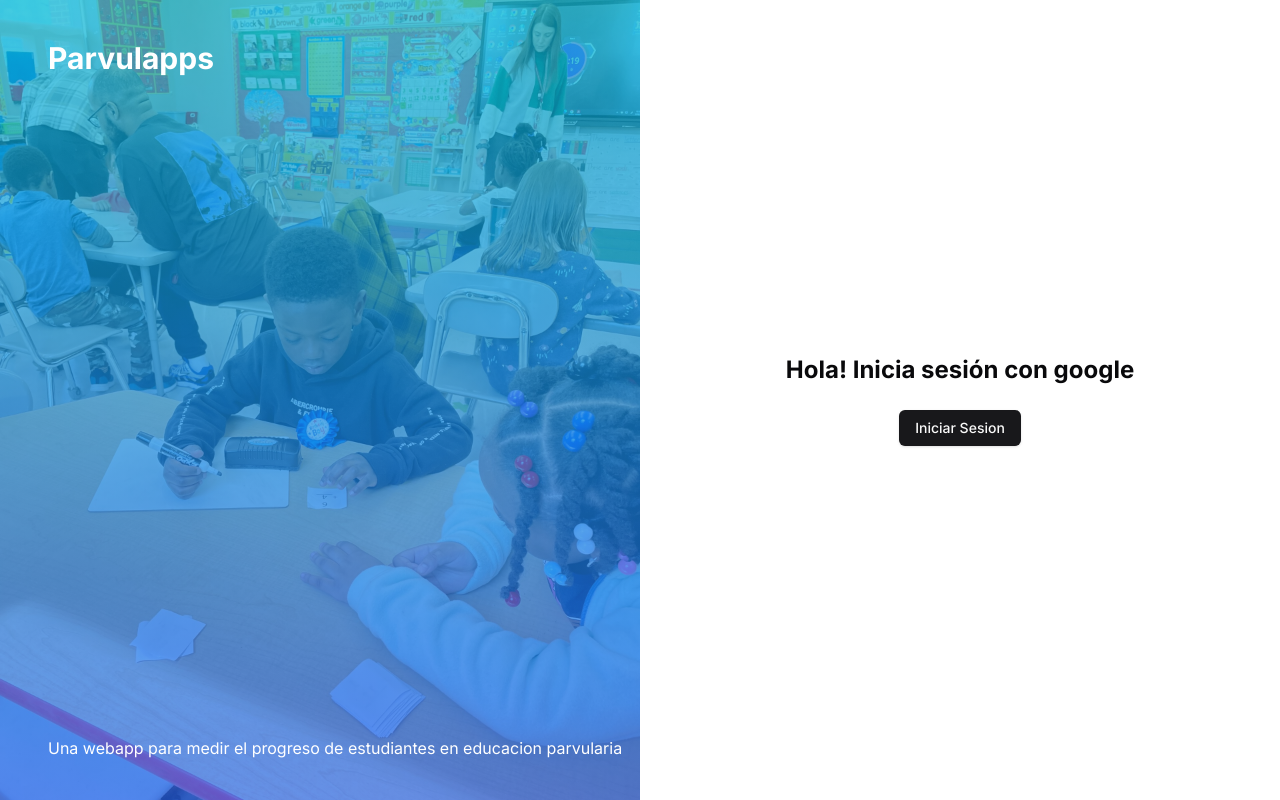
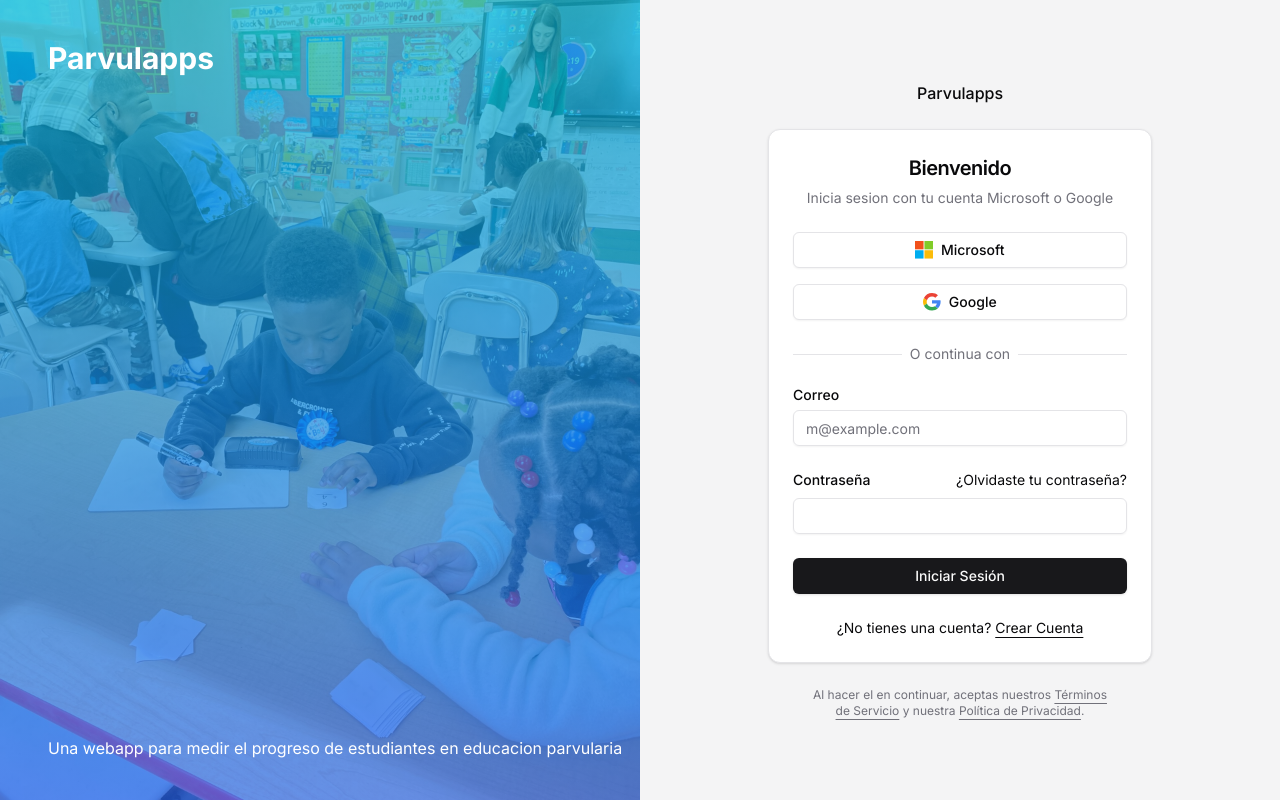
Before and after one commit to camunoz2/parvulapps2, a Next.js app: page / in a window 1280 px wide. Built offline with nearby package versions, Linux system fonts and the light colour scheme.

Commit message:
added login form logos

```diff
--- /dev/null
+++ b/src/app/components/login-form.tsx
@@ -0,0 +1,87 @@
+import { cn } from "@/lib/utils";
+import { Button } from "@/components/ui/button";
+import {
+  Card,
+  CardContent,
+  CardDescription,
+  CardHeader,
+  CardTitle,
+} from "@/components/ui/card";
+import { Input } from "@/components/ui/input";
+import { Label } from "@/components/ui/label";
+
+export function LoginForm({
+  className,
+  ...props
+}: React.ComponentPropsWithoutRef<"div">) {
+  return (
+    <div className={cn("flex flex-col gap-6", className)} {...props}>
+      <Card>
+        <CardHeader className="text-center">
+          <CardTitle className="text-xl">Bienvenido</CardTitle>
+          <CardDescription>
+            Inicia sesion con tu cuenta Microsoft o Google
+          </CardDescription>
+        </CardHeader>
+        <CardContent>
+          <form>
+            <div className="grid gap-6">
+              <div className="flex flex-col gap-4">
+                <Button variant="outline" className="w-full flex gap-2">
+                  <img src="svg_microsoft.svg" alt="logo" className="h-full" />
+                  Microsoft
+                </Button>
+                <Button variant="outline" className="w-full flex gap-2">
+                  <img src="svg_google.svg" alt="logo" className="h-full" />
+                  Google
+                </Button>
+              </div>
+              <div className="relative text-center text-sm after:absolute after:inset-0 after:top-1/2 after:z-0 after:flex after:items-center after:border-t after:border-border">
+                <span className="relative z-10 bg-background px-2 text-muted-foreground">
+                  O continua con
+                </span>
+              </div>
+              <div className="grid gap-6">
+                <div className="grid gap-2">
+                  <Label htmlFor="email">Correo</Label>
+                  <Input
+                    id="email"
+                    type="email"
+                    placeholder="m@example.com"
+                    required
+                  />
+                </div>
+                <div className="grid gap-2">
+                  <div className="flex items-center">
+                    <Label htmlFor="password">Contraseña</Label>
+                    <a
+                      href="#"
+                      className="ml-auto text-sm underline-offset-4 hover:underline"
+                    >
+                      ¿Olvidaste tu contraseña?
+                    </a>
+                  </div>
+                  <Input id="password" type="password" required />
+                </div>
+                <Button type="submit" className="w-full">
+                  Iniciar Sesión
+                </Button>
+              </div>
+              <div className="text-center text-sm">
+                ¿No tienes una cuenta?{" "}
+                <a href="#" className="underline underline-offset-4">
+                  Crear Cuenta
+                </a>
+              </div>
+            </div>
+          </form>
+        </CardContent>
+      </Card>
+      <div className="text-balance text-center text-xs text-muted-foreground [&_a]:underline [&_a]:underline-offset-4 [&_a]:hover:text-primary">
+        Al hacer el en continuar, aceptas nuestros{" "}
+        <a href="#">Términos de Servicio</a> y nuestra{" "}
+        <a href="#">Política de Privacidad</a>.
+      </div>
+    </div>
+  );
+}
--- a/src/app/page.tsx
+++ b/src/app/page.tsx
@@ -1,4 +1,5 @@
-import { Button } from "@/components/ui/button";
+import { GalleryVerticalEnd } from "lucide-react"
+import { LoginForm } from "./components/login-form"
 
 export default async function Home() {
   return (
@@ -14,11 +15,13 @@ export default async function Home() {
           </p>
         </footer>
       </div>
-      <div className="flex flex-col gap-6 items-center justify-center">
-        <h2 className="text-2xl font-bold">Hola! Inicia sesión con google</h2>
-        <Button>
-          <a href="/api/auth/login?returnTo=/dashboard">Iniciar Sesion</a>
-        </Button>
+      <div className="flex min-h-svh flex-col items-center justify-center gap-6 bg-muted p-6 md:p-10">
+        <div className="flex w-full max-w-sm flex-col gap-6">
+          <a href="#" className="flex items-center gap-2 self-center font-medium">
+            Parvulapps
+          </a>
+          <LoginForm />
+        </div>
       </div>
     </main>
   );
```
Also changed, not shown: public/svg_google.svg (added), public/svg_microsoft.svg (added).
